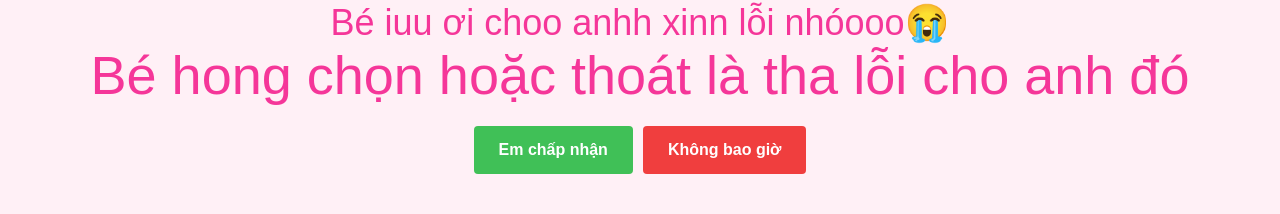
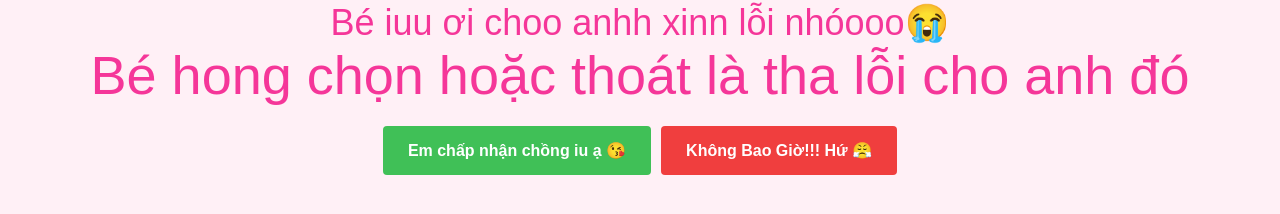
Before and after one commit to hoanggtai212/crush-mine, a plain HTML site: page index.html in a window 1280 px wide. Shown: the part 472-686 px from the top of the page. Drawn offline with Linux system fonts and the light colour scheme; a web font is replaced by a local one.

Commit message:
Update index.html

```diff
--- a/index.html
+++ b/index.html
@@ -30,8 +30,8 @@
         >
       </p>
       <div class="buttons">
-        <button type="button" class="btn btn--yes">Em chấp nhận</button>
-        <button type="button" class="btn btn--no">Không bao giờ</button>
+        <button type="button" class="btn btn--yes">Em chấp nhận chồng iu ạ 😘</button>
+        <button type="button" class="btn btn--no">Không Bao Giờ!!! Hứ 😤</button>
       </div>
     </main>
 
```
